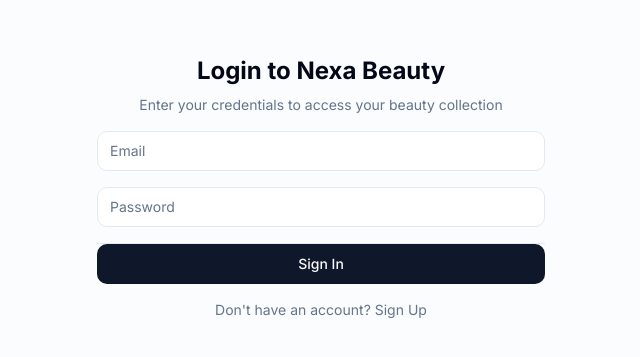
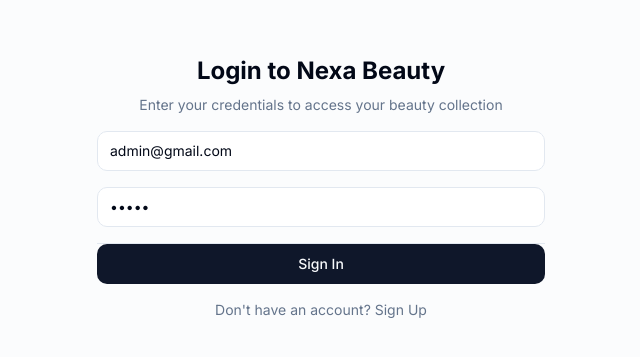
Before and after one commit to TatsianaBunevich/project_nexa_beauty, a Next.js app: page /login in a window 1280 px wide. Shown: the part 213-570 px from the top of the page, without its empty margins (319-959 px from the left). Built offline with nearby package versions, Linux system fonts and the light colour scheme; no server answers; a web font is replaced by a local one.

Commit message:
add admin data as initial

```diff
--- a/next.config.js
+++ b/next.config.js
@@ -3,6 +3,9 @@
 const path = require('path')
 
 const nextConfig = {
+  env: {
+    ADMIN_KEY: process.env.ADMIN_KEY,
+  },
   webpack: (config) => {
     config.resolve.alias['@'] = path.resolve(__dirname)
     // Use path.resolve(__dirname, 'src') if your files are inside a src folder
--- a/src/app/login/page.tsx
+++ b/src/app/login/page.tsx
@@ -15,11 +15,12 @@
 import { createClient } from '@/lib/supabase/client'
 
 export default function LoginPage() {
+  const key = process.env.NEXT_PUBLIC_ADMIN_KEY || process.env.ADMIN_KEY || ''
   const router = useRouter()
   const [authMode, setAuthMode] = React.useState<'signIn' | 'signUp'>('signIn')
   const [session, setSession] = React.useState<any>(null)
-  const [email, setEmail] = React.useState('')
-  const [password, setPassword] = React.useState('')
+  const [email, setEmail] = React.useState('admin@gmail.com')
+  const [password, setPassword] = React.useState(key)
   const [isLoading, setIsLoading] = React.useState(false)
   const [error, setError] = React.useState<string | null>(null)
 
```
